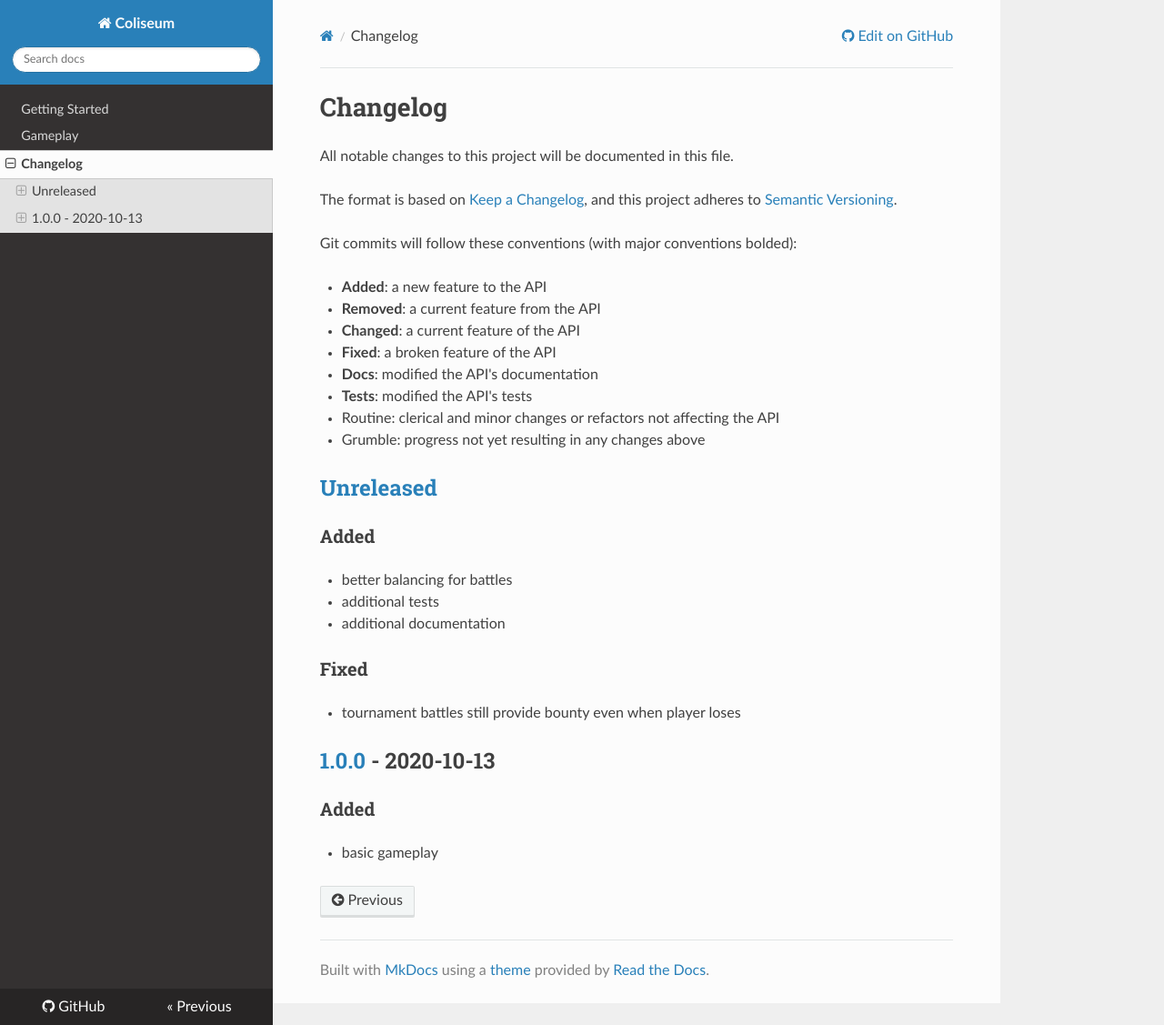
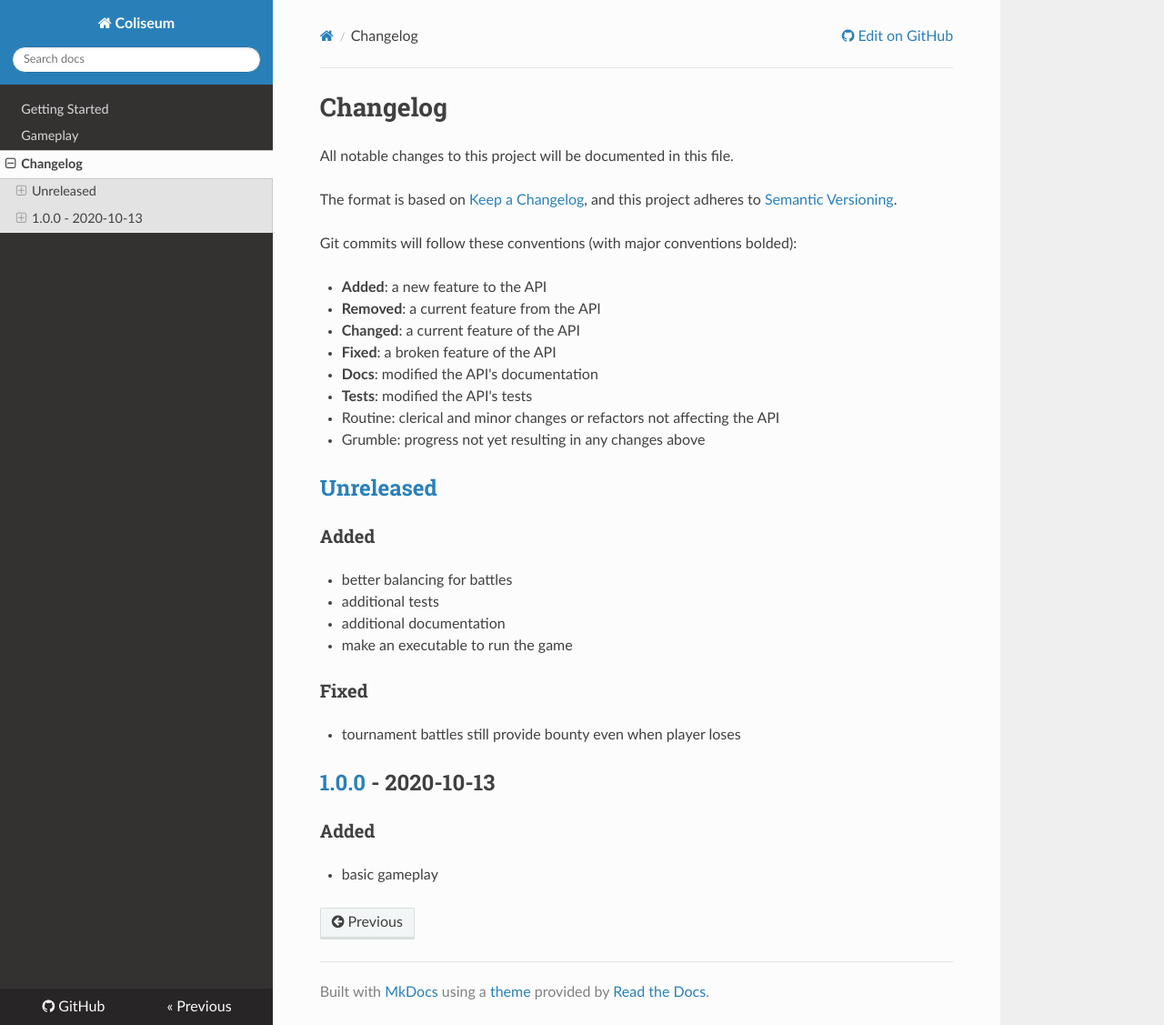
Before and after one commit to signebedi/coliseum, an MkDocs documentation site: the page built from docs/CHANGELOG.md, in a window 1280 px wide and 1127 px high. Shown: the whole window at 91% size. Built offline with MkDocs 1.6.1, drawn with Linux system fonts in a browser that asks for light colours; nearby versions of some CDN libraries.

Commit message:
Docs: changelog

```diff
--- a/docs/CHANGELOG.md
+++ b/docs/CHANGELOG.md
@@ -20,6 +20,7 @@ Git commits will follow these conventions (with major conventions bolded):
 - better balancing for battles
 - additional tests
 - additional documentation
+- make an executable to run the game
 
 ### Fixed
 - tournament battles still provide bounty even when player loses
```
